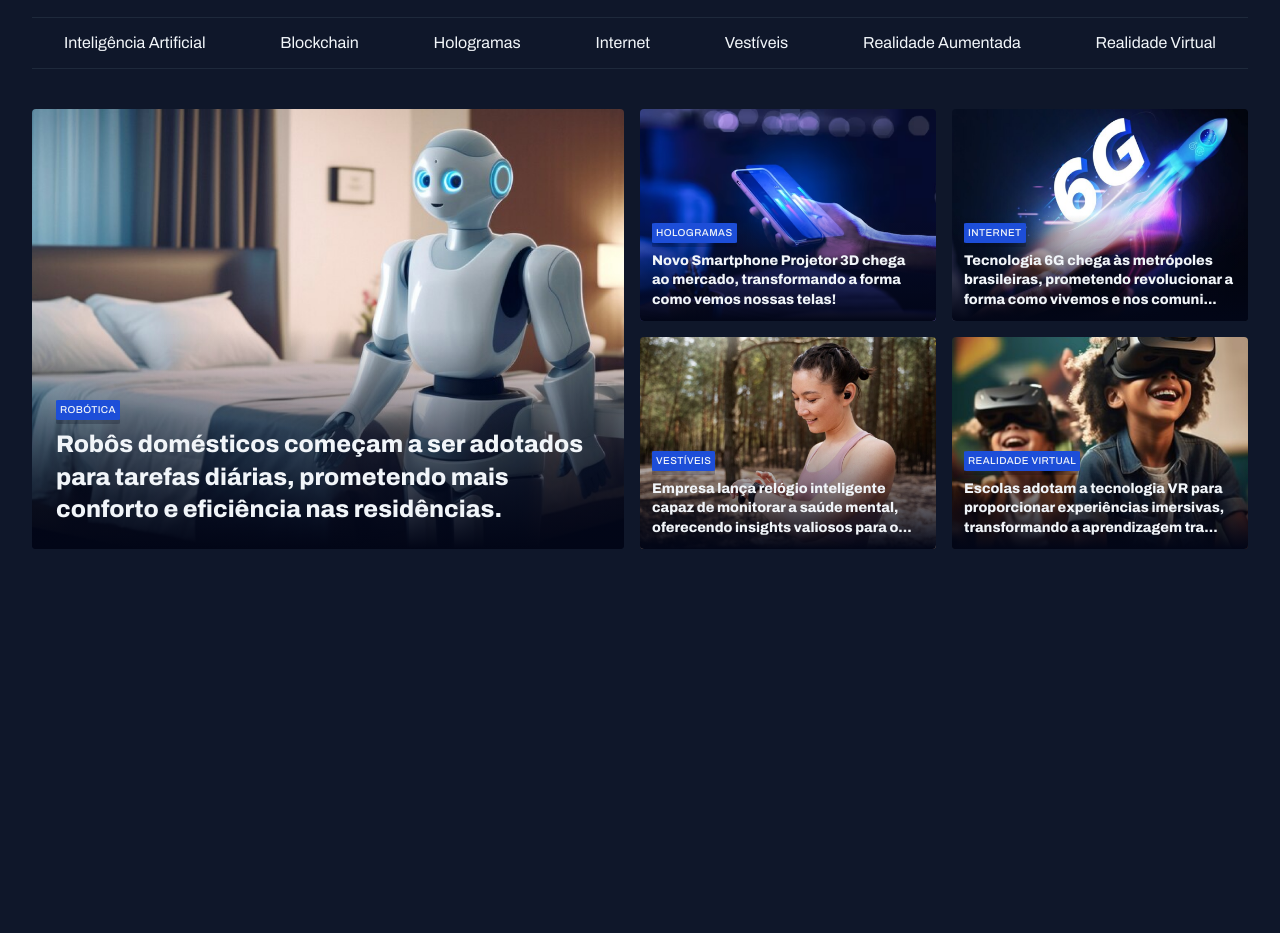
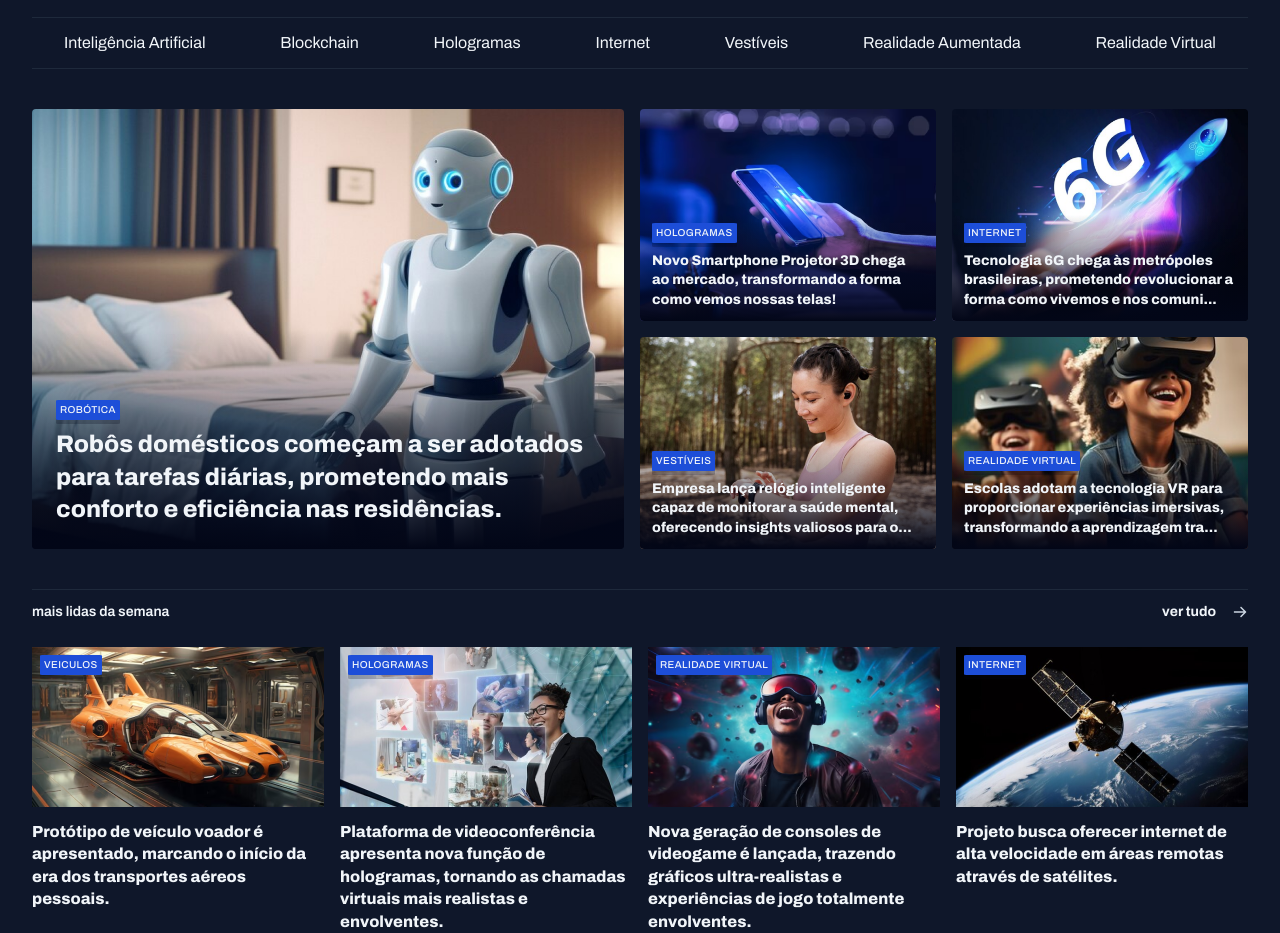
Before and after one commit to samueldantas21/porta-de-noticia-dois, a plain HTML site: page index.html in a window 1280 px wide. Shown: the part 55-988 px from the top of the page. Before the commit the page ends 800 px from the top, so only its background shows below. Drawn offline with Linux system fonts and the light colour scheme.

Commit message:
estilo sessao mas lida

```diff
--- a/estilos/global.css
+++ b/estilos/global.css
@@ -64,6 +64,7 @@ img{
 /* definir a aultura da main */
 main{
     margin-top: 40px;
+    gap: 40px;
 }
 
 .tag{
--- a/estilos/sectiom.css
+++ b/estilos/sectiom.css
@@ -1,3 +1,40 @@
+
+/* vai ler todo header q tiver dentro do section */
+section header{
+    border-top: 1px solid var(--stroke-color);
+    /* pra definir espacamento interno */
+    padding-block: 12px 24px;
+    font: var(--span);
+
+    /* pra colocar as img em cada A q estiver dentro do header */
+    a{
+
+        align-items: center;
+        justify-self: end;
+        gap:16px;
+
+        span{
+            /* aqui estou add a setinha */
+        background-image: url(../assentes/ArrowRight\ \(4\).svg);
+
+
+            height: 16px;
+            width: 16px;
+
+        /* pra quando passa o mause encima ficar azul */
+        &:hover span{
+            background-image: url(../assentes/icones/ArrowRight\ \(3\).svg);
+
+
+        }
+
+    }
+
+    }
+
+
+}
+
 #feat{
     /* vai obeserva todas img dentro do feat*/
     img{
@@ -82,3 +119,35 @@
 
 
 }
+#weekly{
+
+
+
+    /* margin-top: 80px; */
+    /* vai pegar a primeria div */
+    &>div{
+        grid-template-columns: repeat(4,292px)
+
+    }
+
+
+    img{
+        height: 160px;
+    }
+
+    figure{
+
+        position: relative;
+
+        .tag{
+            position: absolute;
+            top: 8px;
+            left: 8px;
+        }
+        p{
+            margin-top: 8px;
+            font-weight:800;
+        }
+    }
+
+}
--- a/index.html
+++ b/index.html
@@ -132,7 +132,50 @@
 
         </section>
 
+        <section id="weekly">
+            <!-- parte do cabecalho do mais lidas-->
+            <header  class="grid grid-flow-col">
+                <h3>mais lidas da semana</h3>
+                <a href="#" class="grid grid-flow-col">
 
+                    <strong>ver tudo</strong>
+                    <span></span>
+                </a>
+            </header>
+
+            <div class="grid gap-16">
+
+                <figure>
+                    <span class="tag"> veiculos</span>
+                    <img src="assentes/Image 06.png" alt="Protótipo de veículo voador é apresentado, marcando o início da era dos transportes aéreos pessoais.">
+                    <p>Protótipo de veículo voador é apresentado, marcando o início da era dos transportes aéreos pessoais.</p>
+                </figure>
+
+
+                <figure>
+                    <span class="tag"> Hologramas</span>
+                    <img src="assentes/Image 07.png" alt="Plataforma de videoconferência apresenta nova função de hologramas, tornando as chamadas virtuais mais realistas e envolventes">
+                    <p>Plataforma de videoconferência apresenta nova função de hologramas, tornando as chamadas virtuais mais realistas e envolventes.</p>
+                </figure>
+
+
+                <figure>
+                    <span class="tag"> Realidade Virtual</span>
+                    <img src="assentes/Image 08.png" alt="Nova geração de consoles de videogame é lançada, trazendo gráficos ultra-realistas e experiências de jogo totalmente envolventes.">
+                    <p>Nova geração de consoles de videogame é lançada, trazendo gráficos ultra-realistas e experiências de jogo totalmente envolventes.</p>
+                </figure>
+
+                <figure>
+                    <span class="tag"> Internet</span>
+                    <img src="assentes/Image 09.png" alt="Projeto busca oferecer internet de alta velocidade em áreas remotas através de satélites.">
+                    <p>Projeto busca oferecer internet de alta velocidade em áreas remotas através de satélites.</p>
+                </figure>
+
+
+            </div>
+
+
+        </section>
 
 
     </main>
```
Also changed, not shown: assentes/ArrowRight (4).svg (added), assentes/icones/ArrowRight (3).svg (renamed from assentes/icones/ArrowRight.svg).
